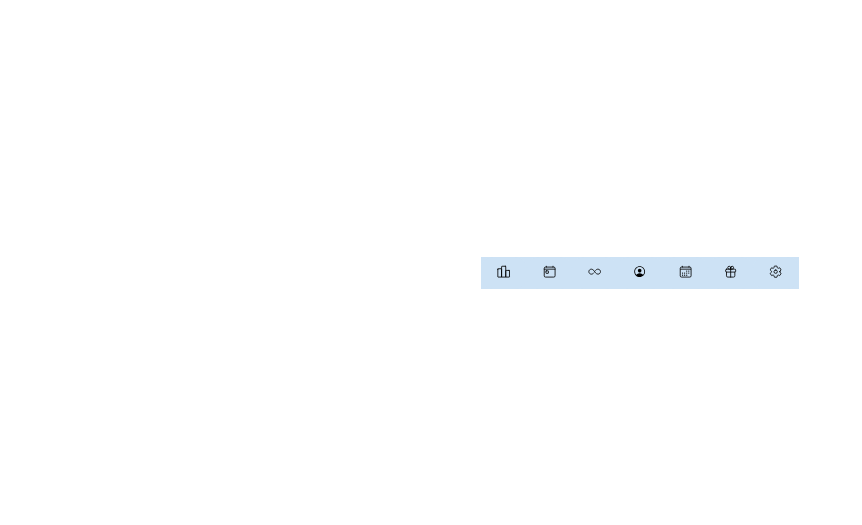
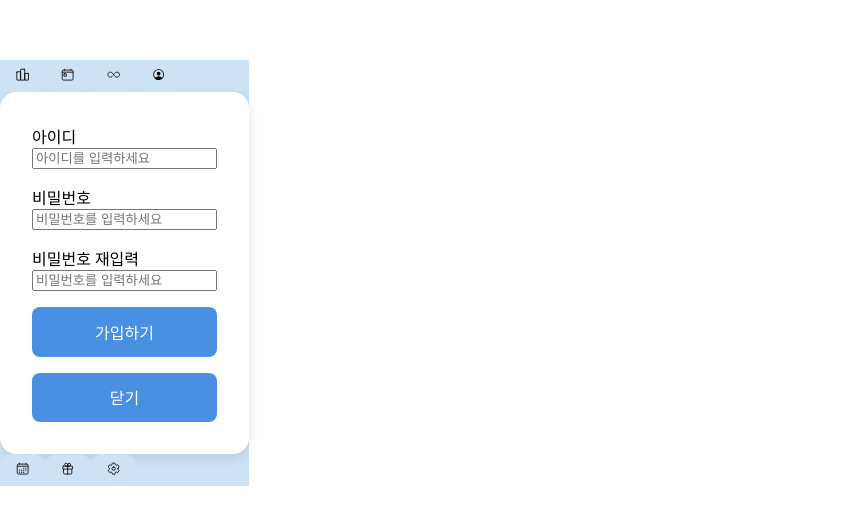
Before and after one commit to suyeonlee333333/accountBook-front, a React (Vite) app: page /join-membership in a window 1280 px wide. Before the commit this address had no page. Shown: the part 127-652 px from the top of the page, without its empty margins (0-862 px from the left). Built offline with nearby package versions, Linux system fonts and the light colour scheme.

Commit message:
임시저장..

```diff
--- a/src/App.css
+++ b/src/App.css
@@ -1,7 +1,13 @@
-    body {
-    display: flex;
-    justify-content: center;
+* {
+    box-sizing: border-box;
+}
+html, body {
+    height:100%;
+}
+
+body {
     margin: 0;
+    width:100%;
     }
 
     div { box-sizing: border-box; }
@@ -251,3 +257,26 @@ element.style {
     color: gray;
     display: right;
 }
+
+.sign-up {
+    width: 100%;
+    max-width: 360px;
+    background: white;
+    padding: 2rem;
+    border-radius: 1rem;
+    box-shadow: 0 4px 12px rgba(0,0,0,0.1);
+    display: flex;
+    flex-direction: column;
+    gap: 1rem;
+}
+
+.yesorno {
+    width: 100%;
+    padding: 0.8rem;
+    background-color: #4a90e2;
+    color: white;
+    border: none;
+    border-radius: 0.5rem;
+    cursor: pointer;
+    font-size: 1rem;
+}
--- a/src/App.jsx
+++ b/src/App.jsx
@@ -5,6 +5,7 @@ import { IoGiftOutline, IoCalendarOutline, IoSettingsOutline, IoInfiniteOutline,
   IoTodayOutline, IoPodiumOutline,IoPersonCircleOutline } from "react-icons/io5";
 import Login from "./login.jsx";
 import Calendar from "./calendar.jsx";
+import JoinMembership from "./join-membership.jsx";
 
 
 export default function App() {
@@ -18,7 +19,7 @@ export default function App() {
       <button onClick={() => navigate("/stats")}><IoPodiumOutline/></button>
       <button onClick={() => navigate("/todayCheck")}><IoTodayOutline/></button>
       <button onClick={() => navigate("/link")}><IoInfiniteOutline/></button>
-      <button onClick={()=>navigate("login")}><IoPersonCircleOutline /></button>
+      <button onClick={()=>navigate("/login")}><IoPersonCircleOutline /></button>
     </>
 
 
@@ -34,6 +35,7 @@ export default function App() {
         <Route path="/stats" element={null}/>
         <Route path="/todayCheck" element={null}/>
         <Route path="/link" element={null}/>
+        <Route path="/join-membership" element={<JoinMembership/>}/>
       </Routes>
 
 
--- /dev/null
+++ b/src/join-membership.jsx
@@ -0,0 +1,42 @@
+import { useState, useEffect } from 'react';
+import './App.css';
+
+export default function JoinMembership() {
+    const [password, setPassword] = useState("");
+    const [confirmPassword, setConfirmPassword] = useState("");
+
+    return (
+        <div className="sign-up">
+        <div className="Id-set">
+            <p style={{margin:0}}>아이디</p>
+            <input
+            type="text"
+            placeholder="아이디를 입력하세요"></input>
+        </div>
+        <div className="Pw-set">
+            <p style={{margin: 0}}>비밀번호</p>
+            <input
+            type="password"
+            placeholder="비밀번호를 입력하세요"
+            onChange={(e)=>{
+                setPassword(e.target.value)
+            }}
+            ></input>
+        </div>
+        <div>
+            <p style={{margin:0}}>비밀번호 재입력</p>
+            <input
+            type="password"
+            placeholder="비밀번호를 입력하세요"
+            onChange={(e)=>{
+                setConfirmPassword(e.target.value);
+                <p>안녕하세요</p>
+            }}></input>
+        </div>
+        <button className="yesorno">가입하기</button>
+        <button className="yesorno">닫기</button>
+
+
+        </div>
+    )
+}
--- a/src/login.jsx
+++ b/src/login.jsx
@@ -1,9 +1,13 @@
-import { useState, useEffect } from 'react'; import './App.css';
+import { useState, useEffect } from 'react';
+import {useNavigate} from 'react-router-dom';
+import './App.css';
 import naver from "./image/btnG_아이콘원형.png";
+import JoinMembership from "./join-membership.jsx";
 
 export default function Login() {
     const [username, setUsername] = useState('');
     const [password, setPassword] = useState('');
+    const navigate=useNavigate();
 
     return (
     <div className='login-container'>
@@ -32,7 +36,8 @@ export default function Login() {
 
 
         </div>
-        <button className="first-login">회원가입</button>
+        <button className="first-login"
+        onClick={()=>navigate("/join-membership")}>회원가입</button>
             </div>
         </div>
 );
```
Also changed, not shown: src/temp.jsx (deleted, +0 -231 lines).
